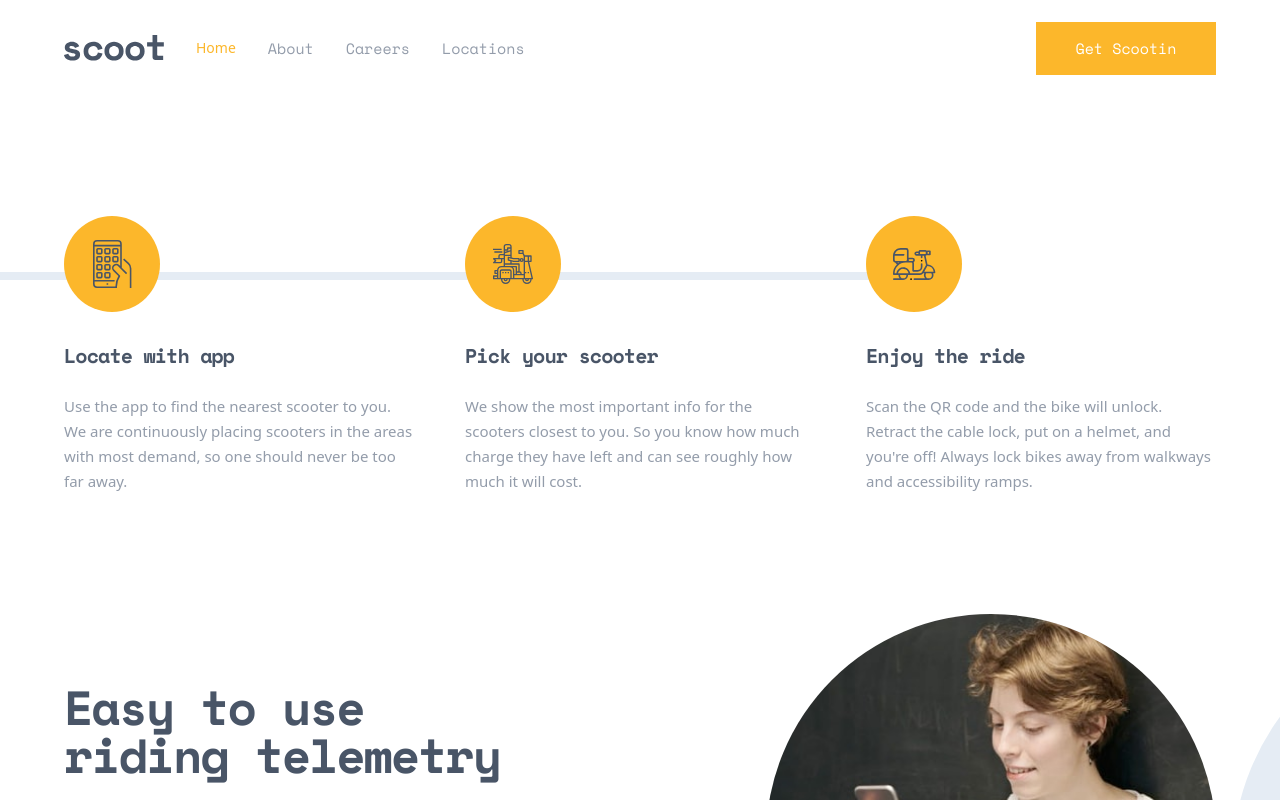
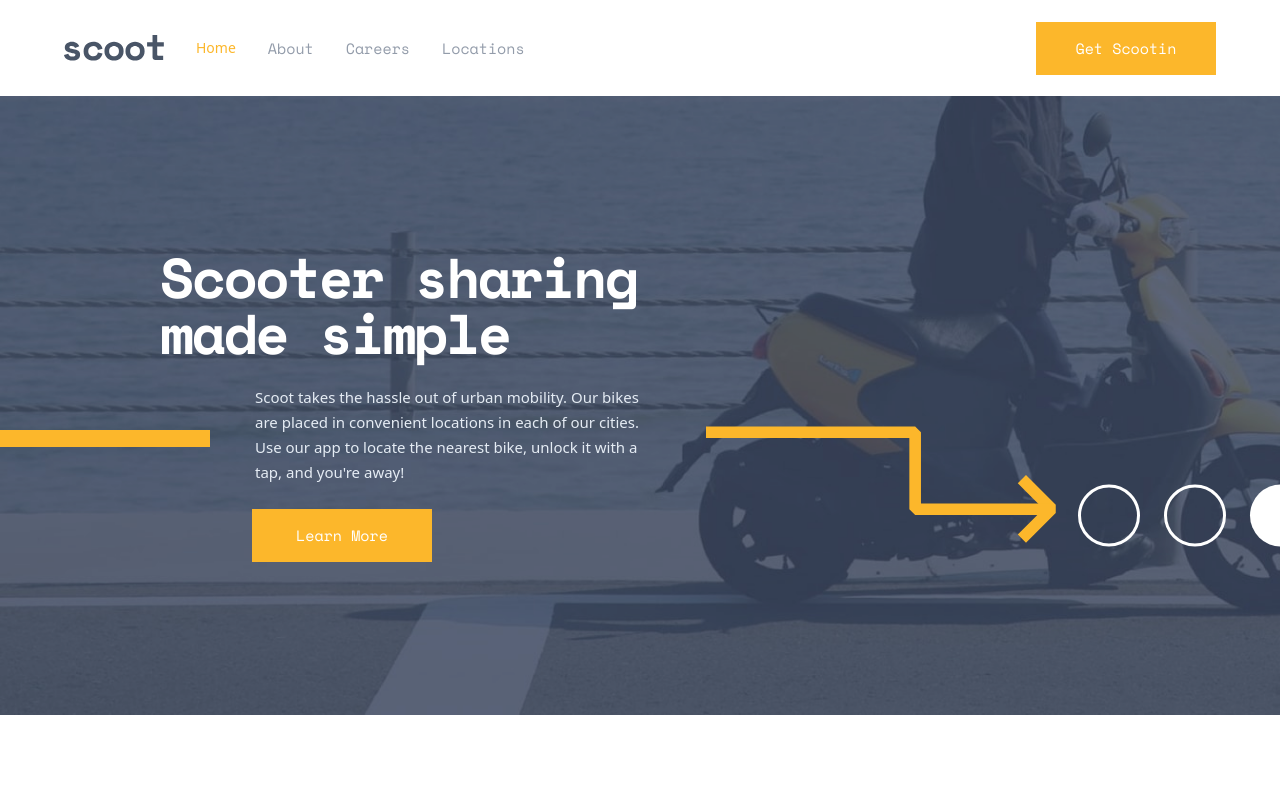
Before and after one commit to Youmnaelzany/scoot-multi-page-website, a Next.js app: page / in a window 1280 px wide. Shown: the top 800 px of the page. Built offline with nearby package versions, Linux system fonts and the light colour scheme.

Commit message:
feat: finished home page & HomeHero components

```diff
--- a/src/app/page.tsx
+++ b/src/app/page.tsx
@@ -1,9 +1,12 @@
 import AppsBenefits from "@/components/AppsBenefits";
+import HomeHero from "@/components/HomeHero";
 import MainCard from "@/components/MainCard";
 
 export default function Home() {
   return (
     <main className="">
+      {/* Hero */}
+      <HomeHero />
       {/* Apps Benefits */}
       <AppsBenefits />
       {/* Main Cards */}
--- a/src/components/AppsBenefits.tsx
+++ b/src/components/AppsBenefits.tsx
@@ -29,7 +29,7 @@ export default function AppsBenefits() {
       {benefits.map((benefit) => (
         <div
           key={benefit.title}
-          className="flex flex-col items-center justify-center gap-12 sm:flex-row sm:items-start sm:justify-between sm:gap-20 lg:flex-col lg:items-start lg:justify-start lg:gap-[1.88rem]"
+          className="flex w-[19.4375rem] flex-col items-center justify-center gap-12 sm:w-[24.875rem] sm:flex-row sm:items-start sm:justify-between sm:gap-20 lg:w-auto lg:flex-col lg:items-start lg:justify-start lg:gap-[1.88rem]"
         >
           <div className="relative flex items-center justify-center">
             <Image
@@ -40,7 +40,7 @@ export default function AppsBenefits() {
               className="sm:size-24"
             />
           </div>
-          <div className="flex w-[19.4375rem] flex-col items-center justify-center gap-6 text-center sm:w-[24.875rem] sm:items-start sm:text-left lg:w-[21.875rem]">
+          <div className="flex w-full flex-col items-center justify-center gap-6 text-center sm:items-start sm:text-left lg:w-[21.875rem]">
             <h2 className="font-['Space_Mono'] text-xl leading-7 font-bold tracking-[-0.05581rem] text-[#495567]">
               {benefit.title}
             </h2>
--- /dev/null
+++ b/src/components/HomeHero.tsx
@@ -0,0 +1,76 @@
+import Image from "next/image";
+
+import { Button } from "./ui/button";
+
+export default function HomeHero() {
+  return (
+    <section className="relative z-50 flex flex-col items-center justify-center gap-6 overflow-hidden px-6 pt-[7.19rem] pb-[11.19rem] text-center sm:items-start sm:justify-start sm:pt-[8.56rem] sm:pb-[8.56rem] lg:items-start lg:justify-between lg:pt-[9.56rem] lg:pb-[9.56rem] lg:pl-40 lg:text-left">
+      <div className="absolute inset-0 z-30 bg-[#495567]/30 object-cover"></div>
+      {/* Background Images */}
+      <div className="absolute inset-0 z-0">
+        <Image
+          src="/assets/images/home-hero-mobile.jpg"
+          alt="hero image"
+          fill
+          className="object-cover sm:hidden"
+          priority
+        />
+        <Image
+          src="/assets/images/home-hero-tablet.jpg"
+          alt="hero image"
+          fill
+          className="hidden object-cover sm:block lg:hidden"
+          priority
+        />
+        <Image
+          src="/assets/images/home-hero-desktop.jpg"
+          alt="hero image"
+          fill
+          className="hidden object-cover lg:block"
+          priority
+        />
+      </div>
+      {/* Pattern */}
+      <Image
+        src="/assets/patterns/white-circles.svg"
+        alt="bg pattern"
+        width={234}
+        height={63}
+        className="absolute -right-8 bottom-8 z-50 hidden sm:block lg:bottom-42"
+      />
+      {/* Right Arrow */}
+      <Image
+        src="/assets/patterns/right-arrow.svg"
+        alt="bg pattern"
+        width={234}
+        height={63}
+        className="absolute bottom-8 -left-36 z-50 sm:-left-48 sm:w-[500px] lg:right-56 lg:bottom-43 lg:left-auto lg:w-[350px]"
+      />
+      {/* Line */}
+      <Image
+        src="/assets/patterns/line.svg"
+        alt="bg pattern"
+        width={234}
+        height={63}
+        className="absolute bottom-67 -left-6 z-50 hidden lg:block"
+      />
+
+      {/* Content */}
+      <div className="z-50 flex w-[19.4375rem] flex-col items-center justify-center gap-6 text-center sm:mx-auto sm:w-[35.8125rem] sm:items-center sm:justify-center lg:mx-0 lg:w-[31.25rem] lg:items-start lg:justify-start lg:text-left">
+        <h1 className="w-[19.4375rem] text-center font-['Space_Mono'] text-[2.5rem] leading-10 font-bold tracking-[-0.11163rem] text-white sm:w-[35.8125rem] sm:text-center sm:text-[3.5rem] sm:leading-14 sm:tracking-[-0.15625rem] lg:w-[31.25rem] lg:text-left">
+          Scooter sharing made simple
+        </h1>
+        <p className="w-[19.4375rem] font-[`Lexend_Deca`] text-[0.9375rem] leading-[1.5625rem] font-normal text-[#E5ECF4] sm:w-[35.8125rem] sm:text-center lg:w-[25.3125rem] lg:self-end lg:text-left">
+          Scoot takes the hassle out of urban mobility. Our bikes are placed in
+          convenient locations in each of our cities. Use our app to locate the
+          nearest bike, unlock it with a tap, and you're away!
+        </p>
+        <div className="sm:flex sm:justify-center lg:ml-23 lg:w-[25.3125rem] lg:justify-start">
+          <Button variant={"navbarButton"} className="" size={"lg"}>
+            Learn More
+          </Button>
+        </div>
+      </div>
+    </section>
+  );
+}
```
